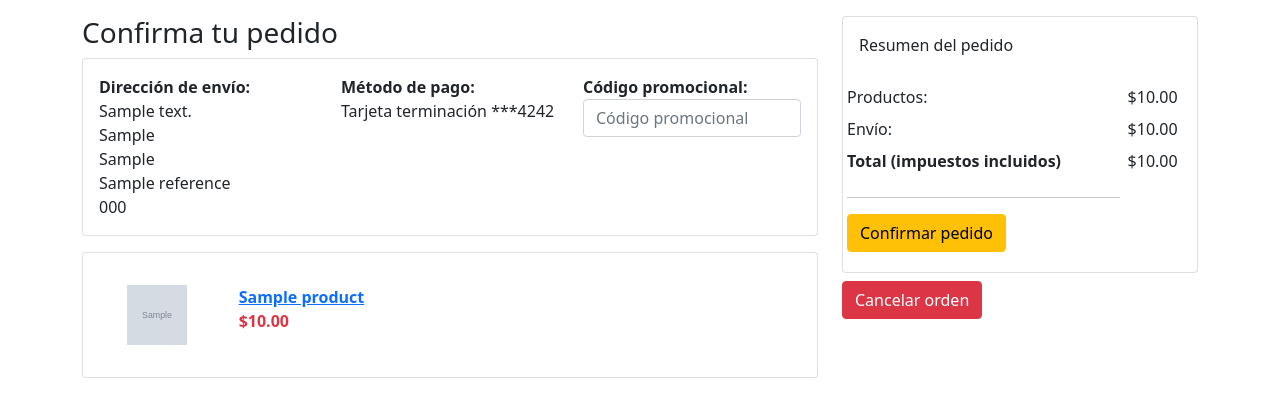
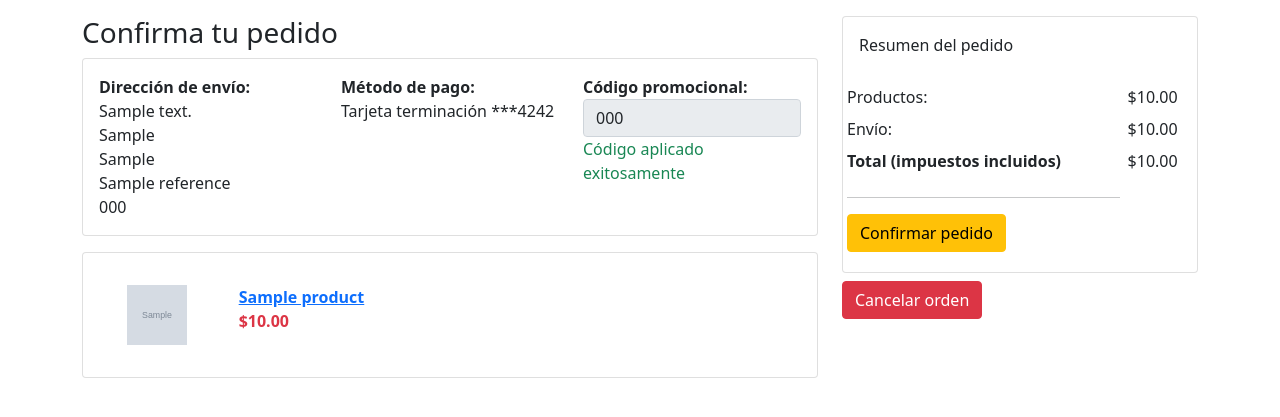
Before and after one commit to jorgefalconcampos/django-ecommerce, a Django app: template orders/templates/orders/confirm.html in a window 1280 px wide. Shown: the part 128-545 px from the top of the page. Run offline with Django 3.2, Linux system fonts and the light colour scheme; the template is opened without the code that fills it: most values are stand-ins (such as "Sample title", 1, 10 or a date in 2020); grey boxes marked "Sample" are stand-in pictures; some libraries are stand-ins or nearby versions.

Commit message:
update DOM

```diff
--- a/orders/templates/orders/confirm.html
+++ b/orders/templates/orders/confirm.html
@@ -29,8 +29,13 @@
                 <div class="col-4">
                     <b>Código promocional:</b>
                     <form action="{%  url 'promo_code:validate' %}" id="promocode-form">
-                        <input type="text" name="code" value="" class="form-control" placeholder="Código promocional">
+                        <input type="text" name="code" value="{{ order.promo_code.code }}" class="form-control" placeholder="Código promocional" {% if order.promo_code %}readonly{% endif %}      >
                     </form>
+                    <div class="text-success" id="promocode-success">
+                        {% if order.promo_code %}
+                            Código aplicado exitosamente
+                        {% endif %}
+                    </div>
                 </div>
             </div>
         </div>
@@ -65,11 +70,32 @@
         const input = this.code;
         const code = input.value;
         const url = `${this.action}?code=${code}`;
+
+        const div_total = document.getElementById('order-total');
+        const div_success = document.getElementById('promocode-success');
+
+
+
         fetch(url)
         .then(response => response.json())
         .then(response => {
-            console.log(response)
+            if (response.status === true){
+                div_total.innerHTML = '$' + response.total;
+                div_success.classList.remove('text-danger');
+                div_success.classList.add('text-success');
+                div_success.innerHTML = 'Código aplicado exitosamente';
+                input.readOnly = true;
+
+            }else{
+                div_success.innerHTML = 'Código no válido';
+                div_success.classList.remove('text-success');
+                div_success.classList.add('text-danger');
+
+                console.log(response)
+            }
         })
+
+
     });
 
 </script>
--- a/orders/templates/orders/snippets/resume.html
+++ b/orders/templates/orders/snippets/resume.html
@@ -20,7 +20,7 @@
             <tbody>
                 <tr>
                     <td>Productos:</td>
-                    <td>{{ cart.total | price_format }}</td>
+                    <td id="order-total">{{ cart.total | price_format }}</td>
                 </tr>
                 <tr>
                     <td>Envío:</td>
```
